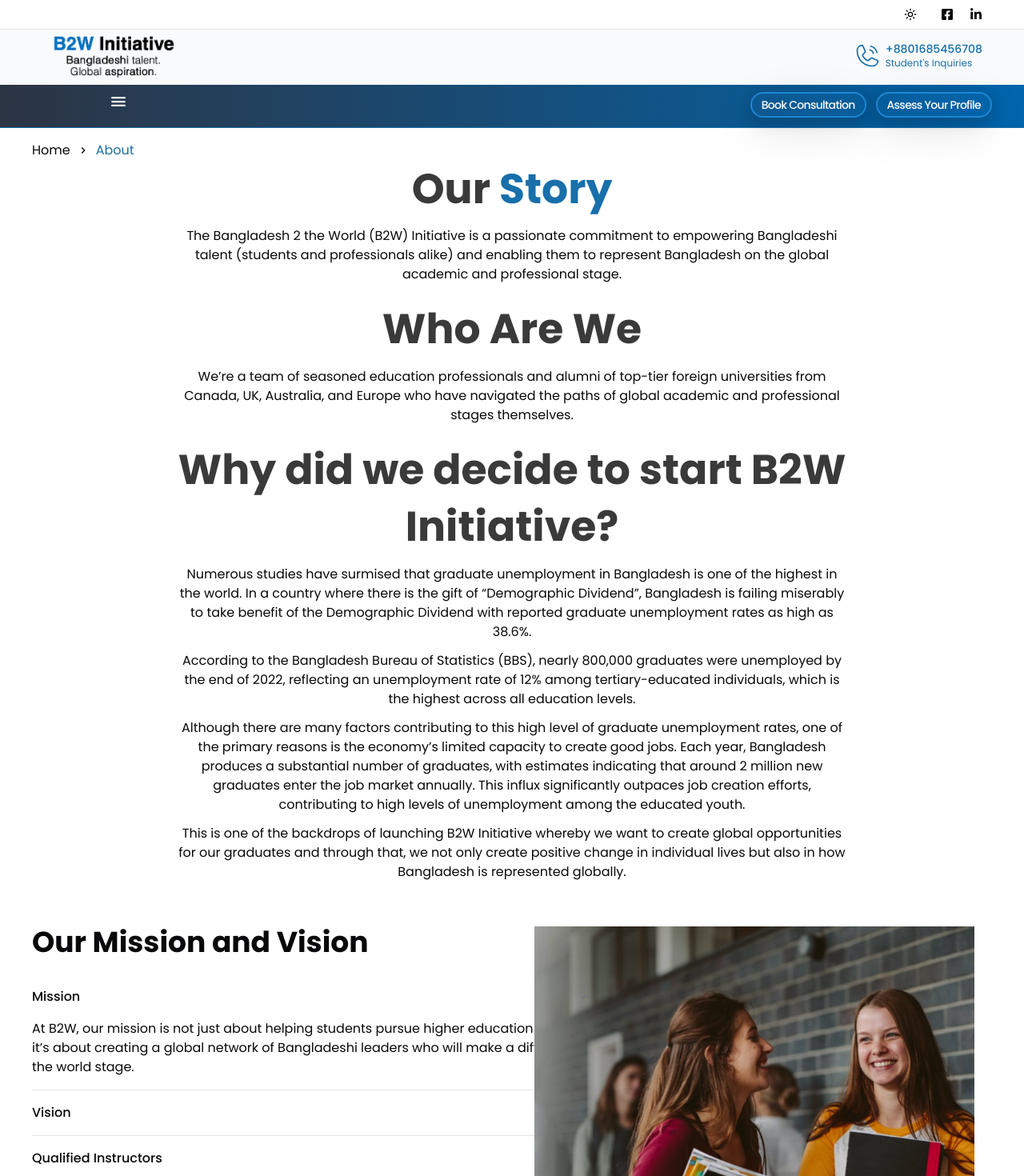
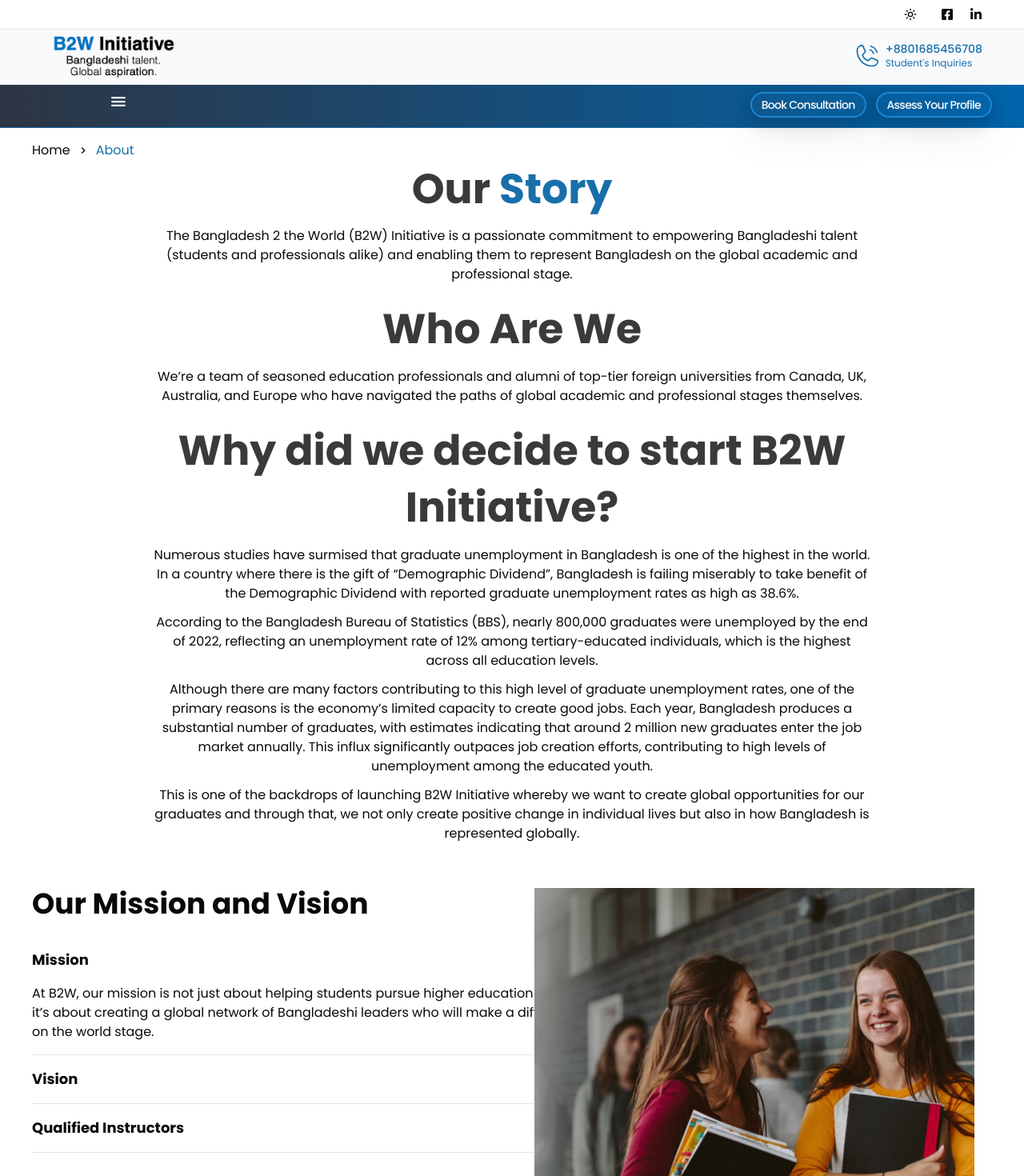
Before and after one commit to wpseemol/b2wi, a Next.js app: page /about-us in a window 1280 px wide. Shown: the top 1470 px of the page at 80% size. Built offline with nearby package versions, Linux system fonts and the light colour scheme.

Commit message:
about page change

```diff
--- a/src/app/(user)/about-us/_components/mission-vision-accordion.tsx
+++ b/src/app/(user)/about-us/_components/mission-vision-accordion.tsx
@@ -17,10 +17,10 @@
         >
             {ourMissionVisionContent.map((content) => (
                 <AccordionItem value={`item-${content.id}`} key={content.id}>
-                    <AccordionTrigger className="mr-5 text-base">
+                    <AccordionTrigger className="md:mr-5 text-lg font-semibold">
                         {content.title}
                     </AccordionTrigger>
-                    <AccordionContent className="text-base">
+                    <AccordionContent className="text-base md:mr-3">
                         {content.description}
                     </AccordionContent>
                 </AccordionItem>
--- a/src/app/(user)/about-us/page.tsx
+++ b/src/app/(user)/about-us/page.tsx
@@ -6,7 +6,7 @@
         <main className="container mx-auto">
             <BreadcrumbFirstLink currentPageName="About" />
 
-            <section className="space-y-5 mb-14 w-[70%] mx-auto">
+            <section className="space-y-5 mb-14 w-[75%] mx-auto">
                 <div className="text-center">
                     <h2 className="text-neutral-900/85 dark:text-white sm:text-[52px] text-3xl font-bold leading-snug text-center mb-3">
                         Our<span className="text-primary"> Story</span>
```
